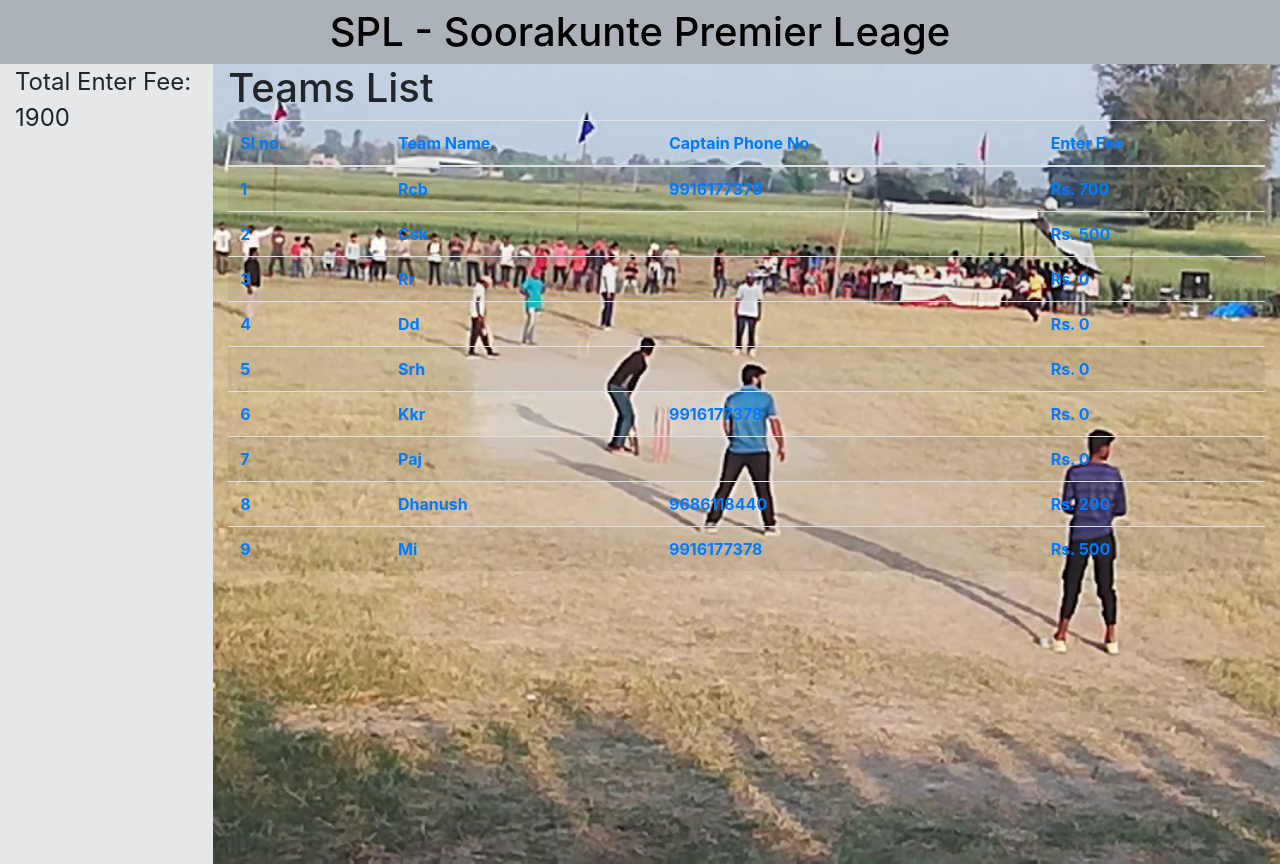
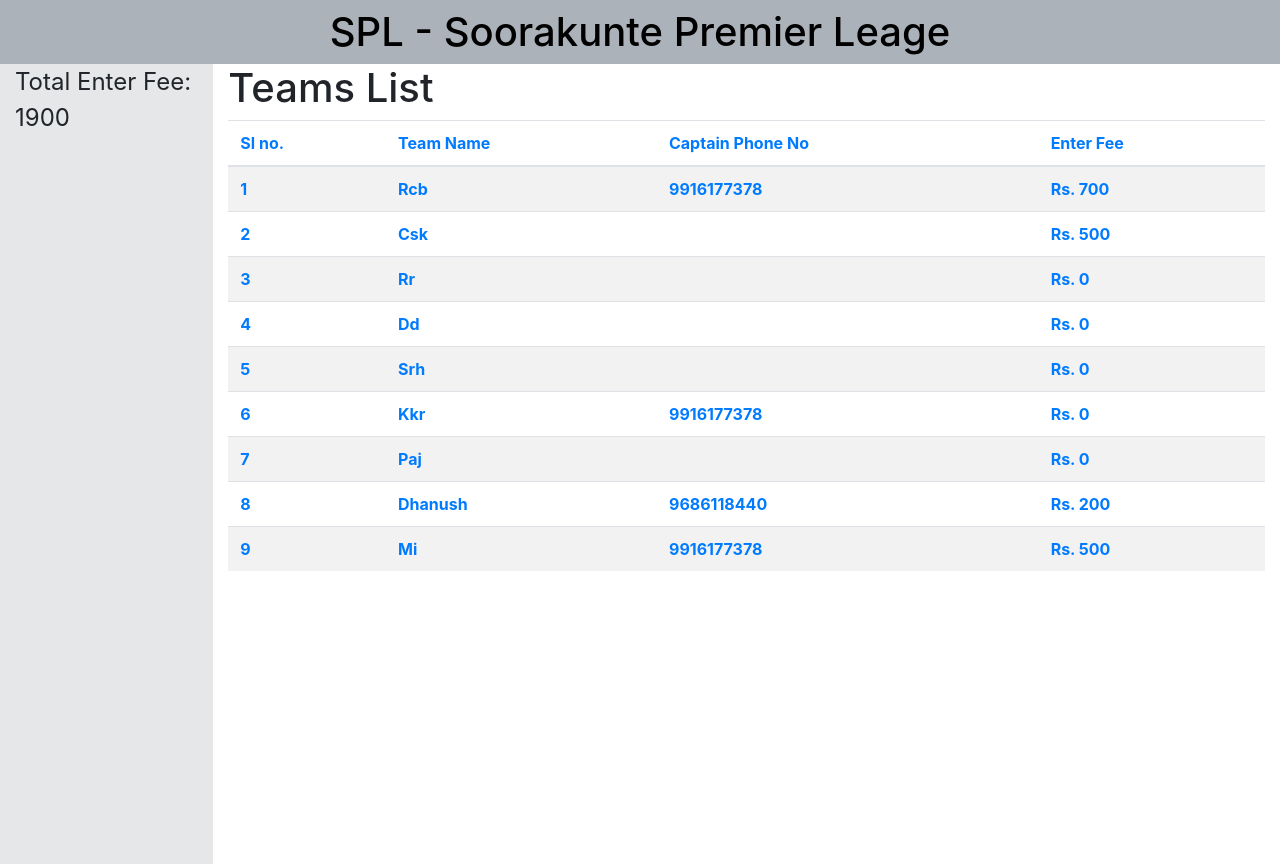
Before and after one commit to venky379/SPL, a Django app: page /feesummary in a window 1280 px wide. Run offline with Django 3.2, Linux system fonts and the light colour scheme; data comes from the database, SQL or seed files in the repository; lists and menus that the app fills with data are empty; some libraries are stand-ins or nearby versions.

Commit message:
Update base1.html

```diff
--- a/templates/base1.html
+++ b/templates/base1.html
@@ -9,7 +9,6 @@
 </head>
 <style>
 		body {
-		  background: url({% static 'maxresdefault.jpg' %});
 		  background-repeat: no-repeat;
 		  background-size: cover;
 		}
```
